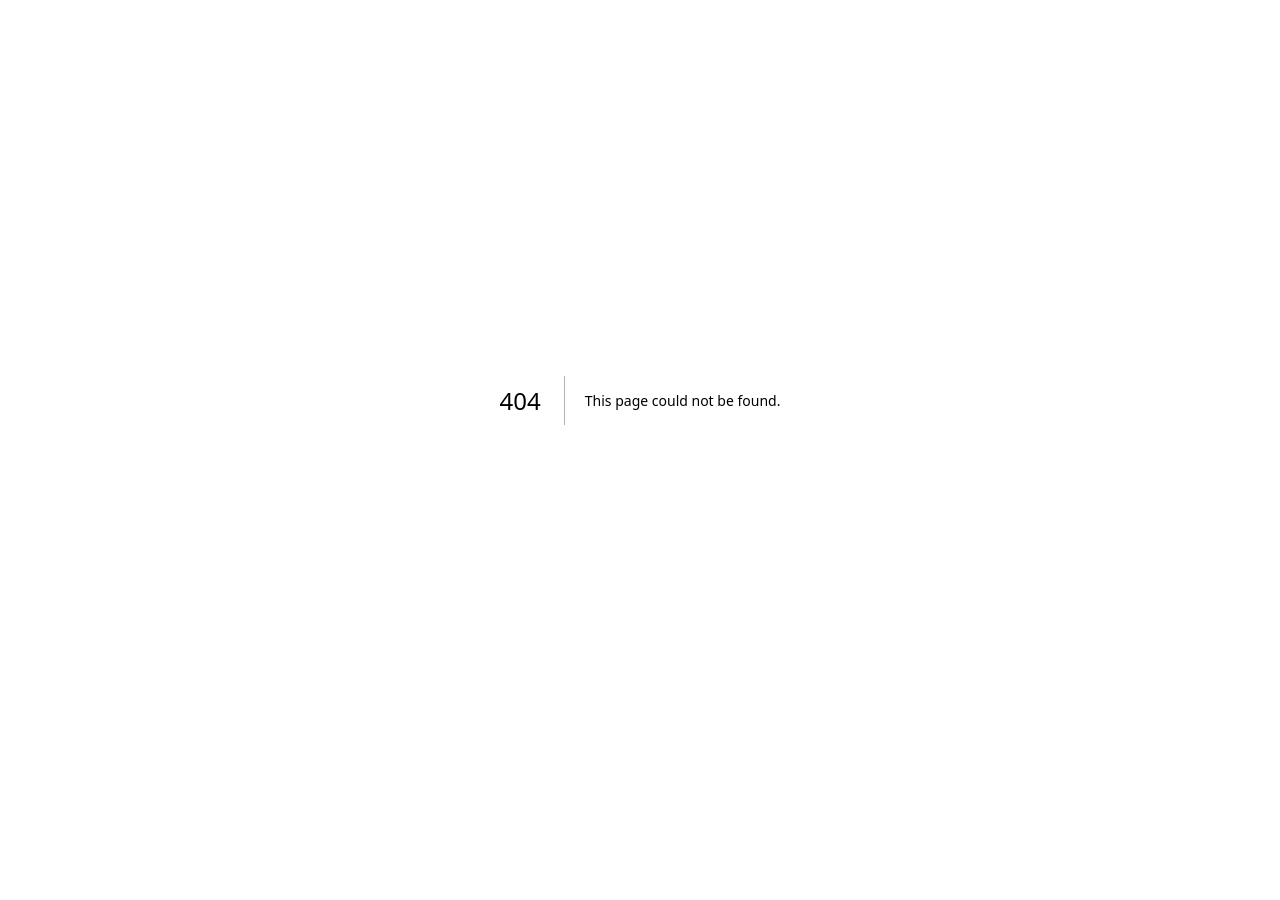
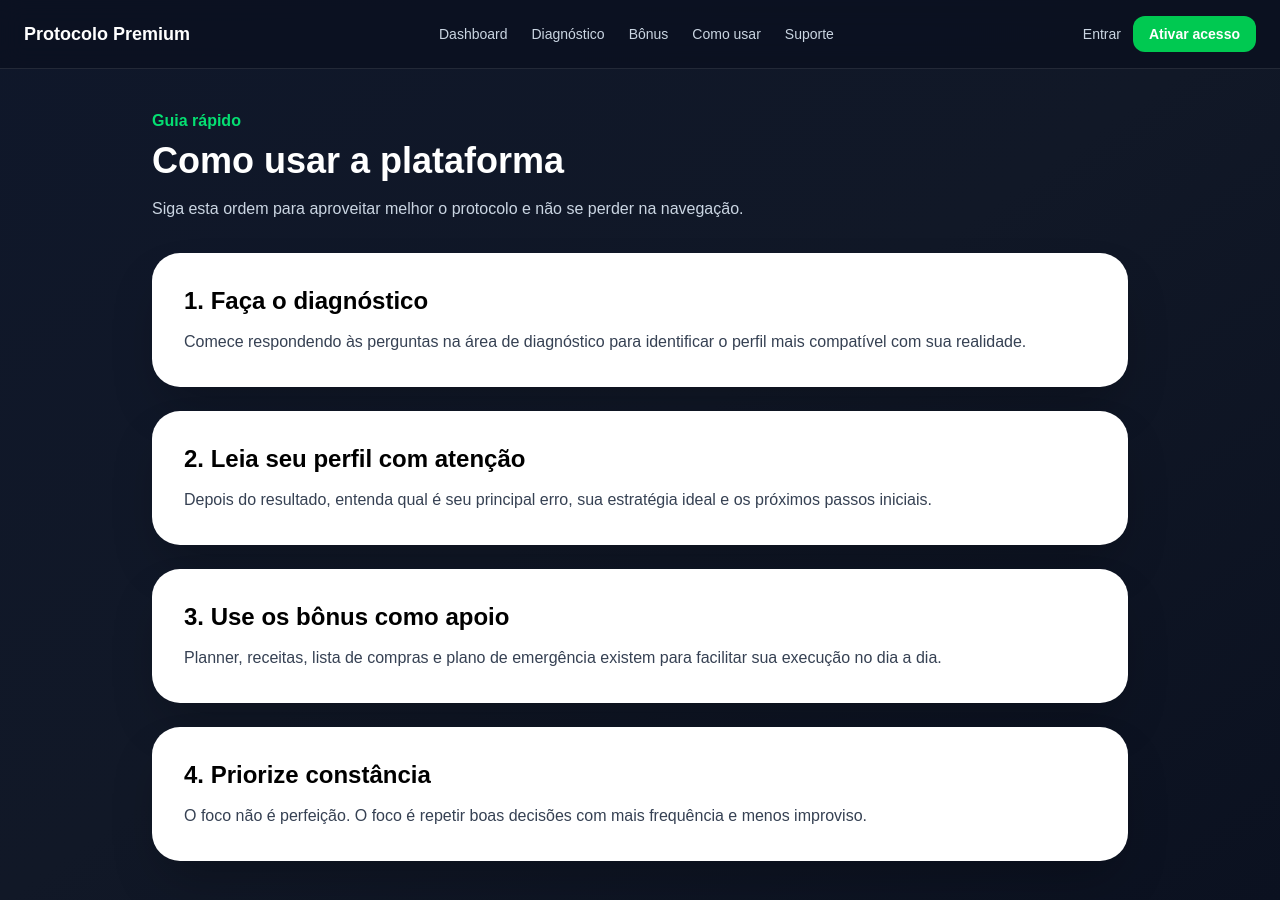
Before and after one commit to victorgss0660-art/protocolo-emagrecimento-site, a Next.js app: page /como-usar in a window 1280 px wide. Before the commit this address had no page. Before the commit the page ends 800 px from the top, so only its background shows below. Built offline with nearby package versions, Linux system fonts and the light colour scheme.

Commit message:
Create page.js

```diff
--- /dev/null
+++ b/app/como-usar/page.js
@@ -0,0 +1,51 @@
+import Navbar from "../../components/Navbar";
+
+export default function ComoUsarPage() {
+  return (
+    <main className="min-h-screen bg-gradient-to-br from-[#0F172A] via-[#111827] to-[#0B1120] text-white">
+      <Navbar />
+
+      <section className="max-w-5xl mx-auto px-6 py-10">
+        <p className="text-green-400 font-semibold mb-2">Guia rápido</p>
+        <h1 className="text-4xl font-bold mb-4">Como usar a plataforma</h1>
+        <p className="text-slate-300 max-w-3xl mb-8">
+          Siga esta ordem para aproveitar melhor o protocolo e não se perder na navegação.
+        </p>
+
+        <div className="grid gap-6">
+          <div className="bg-white text-black rounded-[28px] p-8 shadow-2xl">
+            <h2 className="text-2xl font-bold mb-3">1. Faça o diagnóstico</h2>
+            <p className="text-gray-700 leading-relaxed">
+              Comece respondendo às perguntas na área de diagnóstico para identificar
+              o perfil mais compatível com sua realidade.
+            </p>
+          </div>
+
+          <div className="bg-white text-black rounded-[28px] p-8 shadow-2xl">
+            <h2 className="text-2xl font-bold mb-3">2. Leia seu perfil com atenção</h2>
+            <p className="text-gray-700 leading-relaxed">
+              Depois do resultado, entenda qual é seu principal erro, sua estratégia
+              ideal e os próximos passos iniciais.
+            </p>
+          </div>
+
+          <div className="bg-white text-black rounded-[28px] p-8 shadow-2xl">
+            <h2 className="text-2xl font-bold mb-3">3. Use os bônus como apoio</h2>
+            <p className="text-gray-700 leading-relaxed">
+              Planner, receitas, lista de compras e plano de emergência existem para
+              facilitar sua execução no dia a dia.
+            </p>
+          </div>
+
+          <div className="bg-white text-black rounded-[28px] p-8 shadow-2xl">
+            <h2 className="text-2xl font-bold mb-3">4. Priorize constância</h2>
+            <p className="text-gray-700 leading-relaxed">
+              O foco não é perfeição. O foco é repetir boas decisões com mais frequência
+              e menos improviso.
+            </p>
+          </div>
+        </div>
+      </section>
+    </main>
+  );
+}
```
